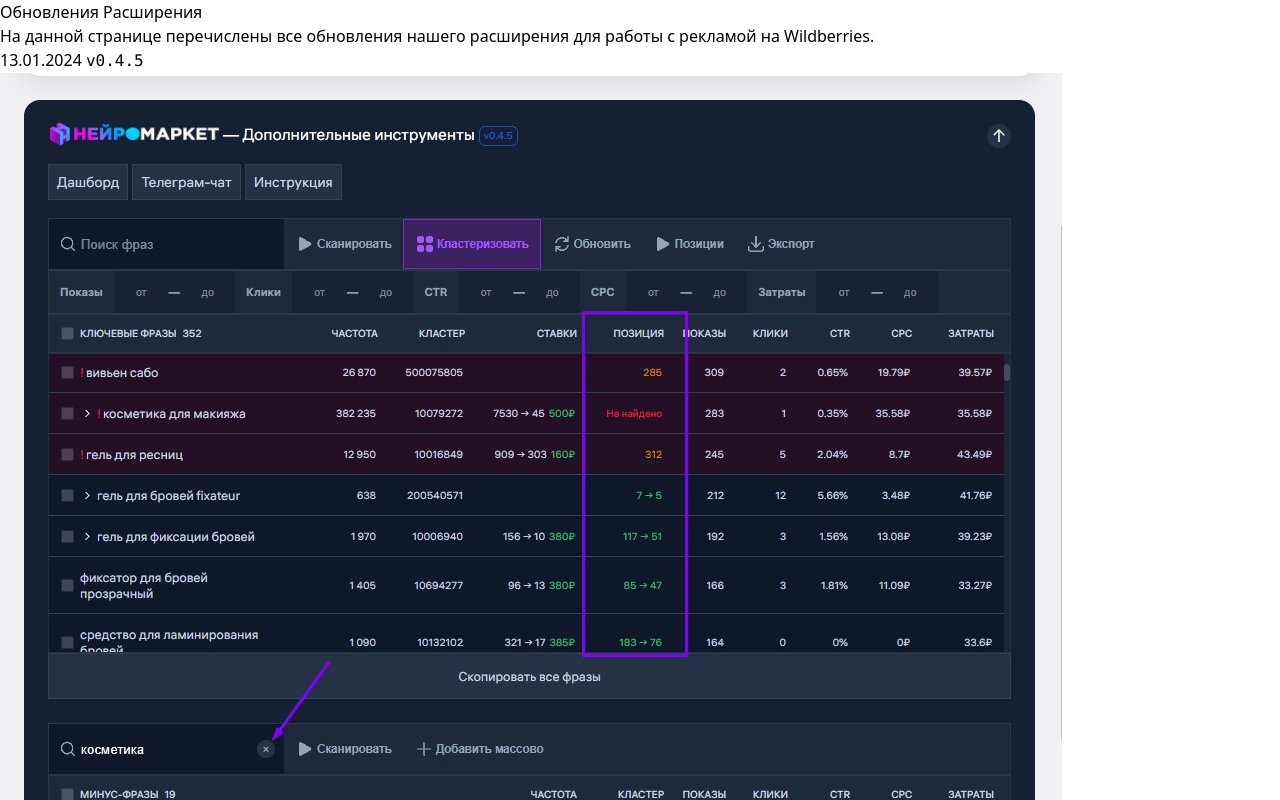
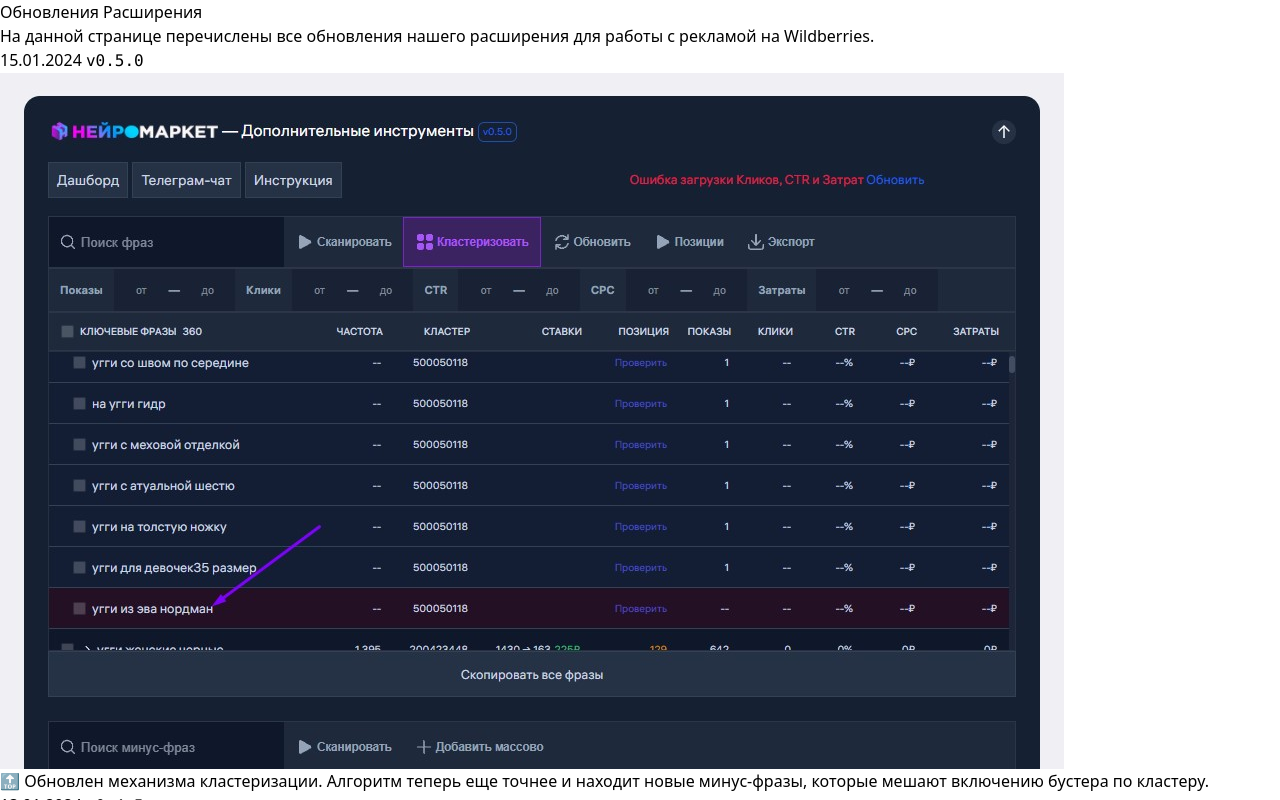
Before and after one commit to wbmeter/docs, a Next.js app: page /extension/updates in a window 1280 px wide. Shown: the top 800 px of the page. Built offline with nearby package versions, Linux system fonts and the light colour scheme.

Commit message:
update extension to 0.5.0

```diff
--- a/pages/extension/updates.mdx
+++ b/pages/extension/updates.mdx
@@ -2,6 +2,12 @@
 # Обновления Расширения
 
 На данной странице перечислены все обновления нашего расширения для работы с рекламой на Wildberries.
+
+## 15.01.2024 `v0.5.0`
+
+![](/extension-updates/19.jpg)
+
+🔝 Обновлен механизма кластеризации. Алгоритм теперь еще точнее и находит новые минус-фразы, которые мешают включению бустера по кластеру.
 
 ## 13.01.2024 `v0.4.5`
 
```
Also changed, not shown: public/extension-updates/19.jpg (added).
